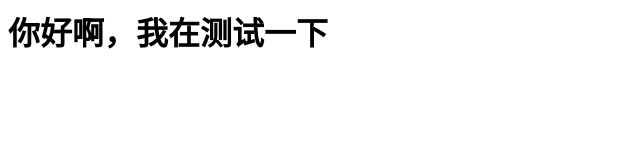
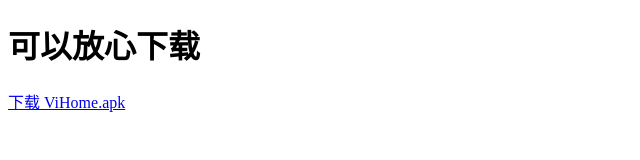
Before and after one commit to phpchaotian/phpchaotian.github.io, a plain HTML site: page index.html in a window 1280 px wide. Shown: the whole page, without its empty margins (0-640 px from the left). Drawn offline with Linux system fonts and the light colour scheme.

Commit message:
刚上传软件
刚上传软件

```diff
--- a/index.html
+++ b/index.html
@@ -1 +1,12 @@
-<h1>你好啊，我在测试一下</h1>
+<!DOCTYPE html>
+<html lang="en">
+<head>
+	<meta charset="UTF-8">
+	<meta name="viewport" content="width=device-width,initial-scale=1.0">
+	<title>可以放心下载</title>
+</head>
+<body>
+	<h1>可以放心下载</h1>
+	<a href="https://github.com/phpchaotian/phpchaotian.github.io/blob/master/ViHome.apk">下载 ViHome.apk</a>
+</body>
+</html>
```
